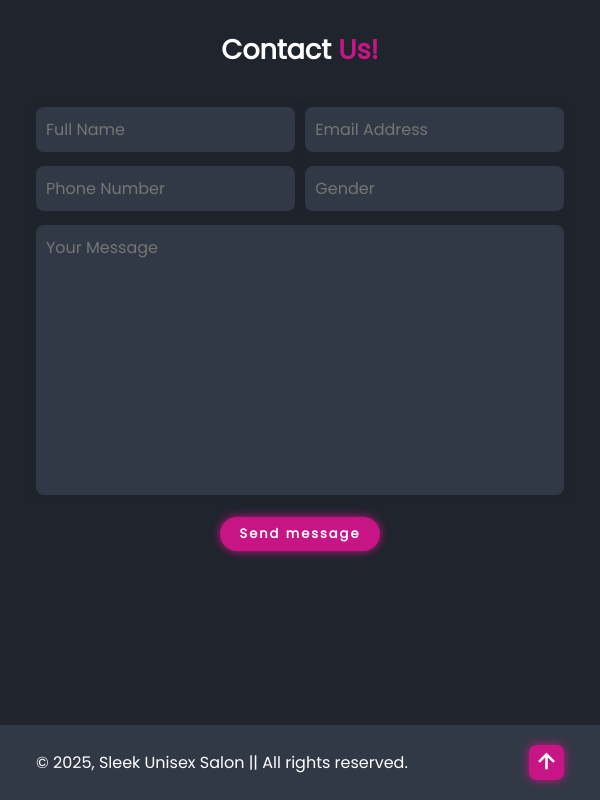
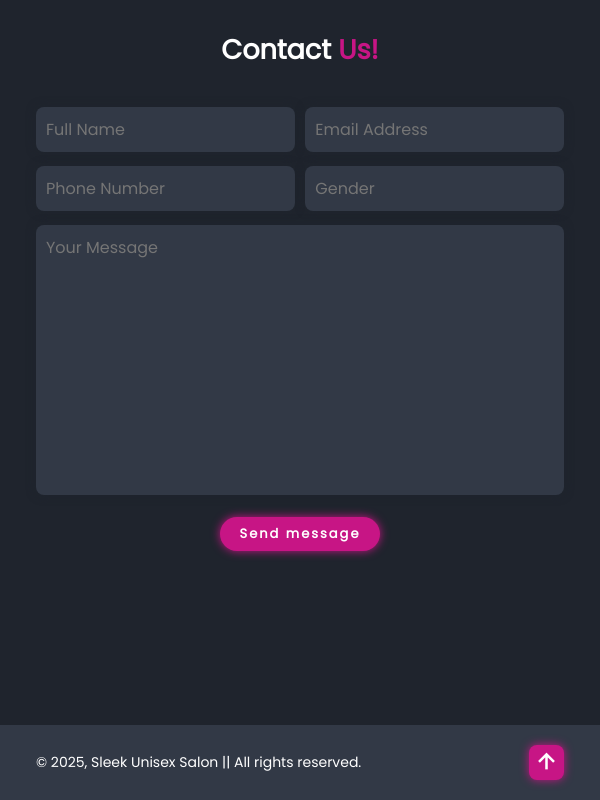
Before and after one commit to Dopetwist/Sleek-salon, a React (Vite) app: page / in a window 600 px wide. Shown: the part 8566-9366 px from the top of the page. Built offline with nearby package versions, Linux system fonts and the light colour scheme.

Commit message:
Complete responsiveness for Portrait Tablet

```diff
--- a/src/index.css
+++ b/src/index.css
@@ -621,7 +621,6 @@ form textarea {
     }
 
     .prod-img {
-        width: 80%;
         margin-bottom: 2rem;
     }
 
@@ -632,6 +631,10 @@ form textarea {
 
     section#products {
         padding: 10rem 4% 2rem;
+    }
+
+    .footer-container p {
+        font-size: 1.4rem;
     }
 }
 
```
